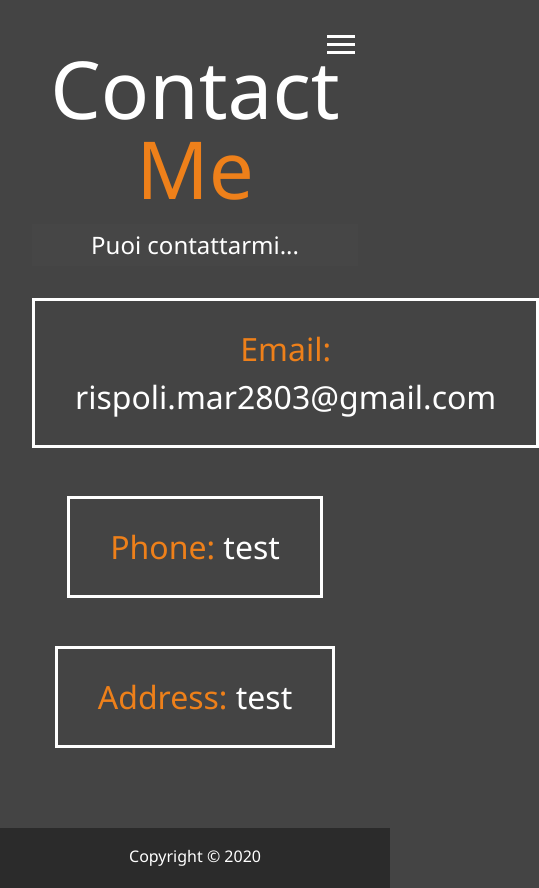
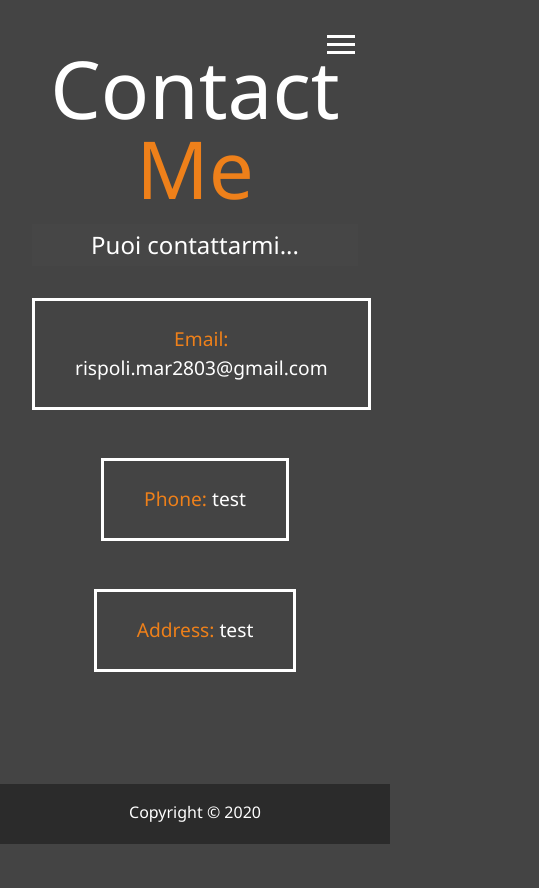
Before and after one commit to Mr2803/mr-portfolio, a website: page dist/contact.html in a window 390 px wide. Shown: the whole page, 539 px wide, since content can reach past the window. After the commit the page ends 844 px from the top, so only its background shows below. Drawn offline with nearby package versions, Linux system fonts and the light colour scheme.

Commit message:
fix bug in contact page

```diff
--- a/scss/_mobile.scss
+++ b/scss/_mobile.scss
@@ -89,6 +89,14 @@
     }
   }
 
+  #contact{
+    .boxes{
+      div{
+        font-size: 1.2rem;
+      }
+    }
+  }
+
   .projects {
     grid-template-columns: 1fr;
   }
```
Also changed, not shown: dist/contact.html, dist/css/main.css.
